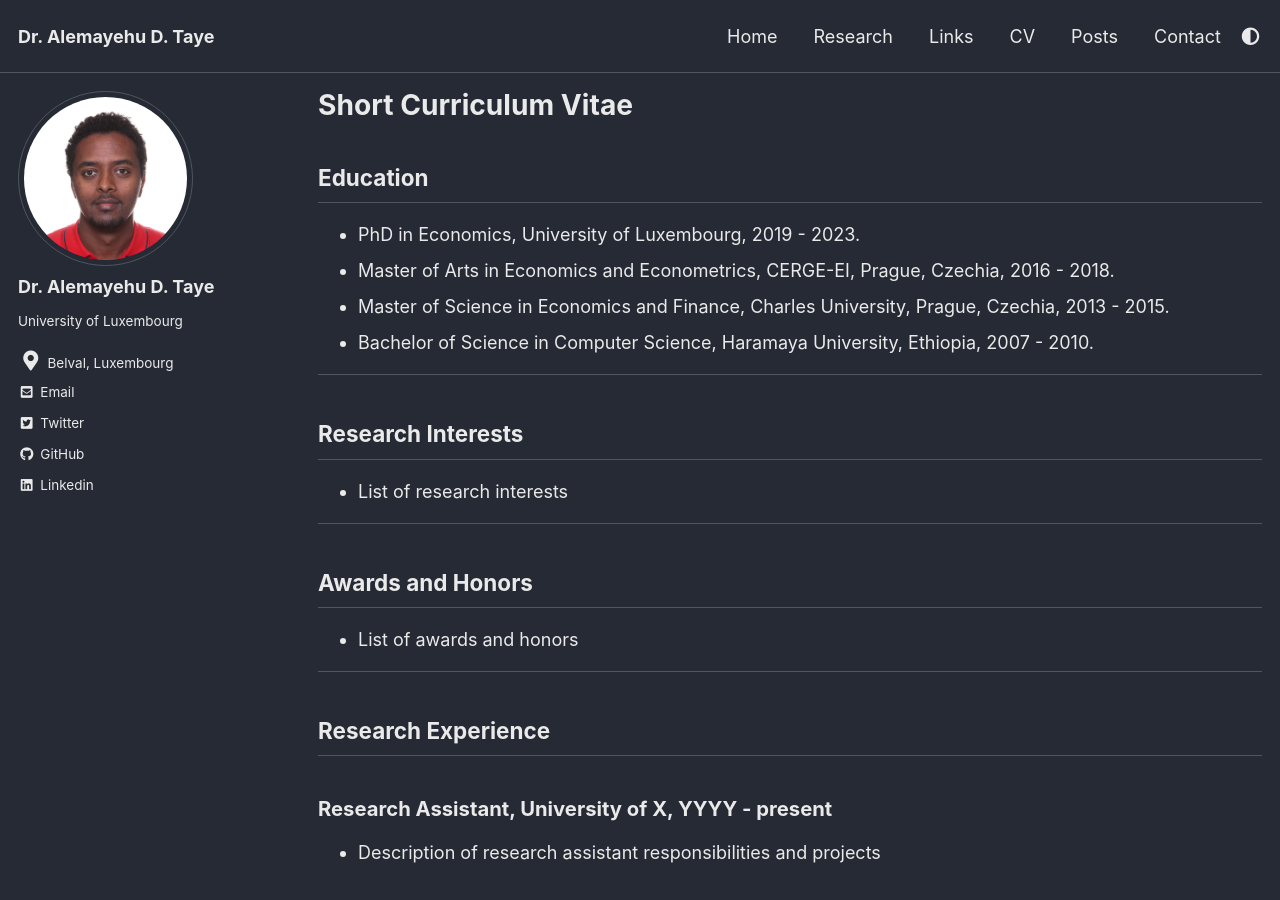
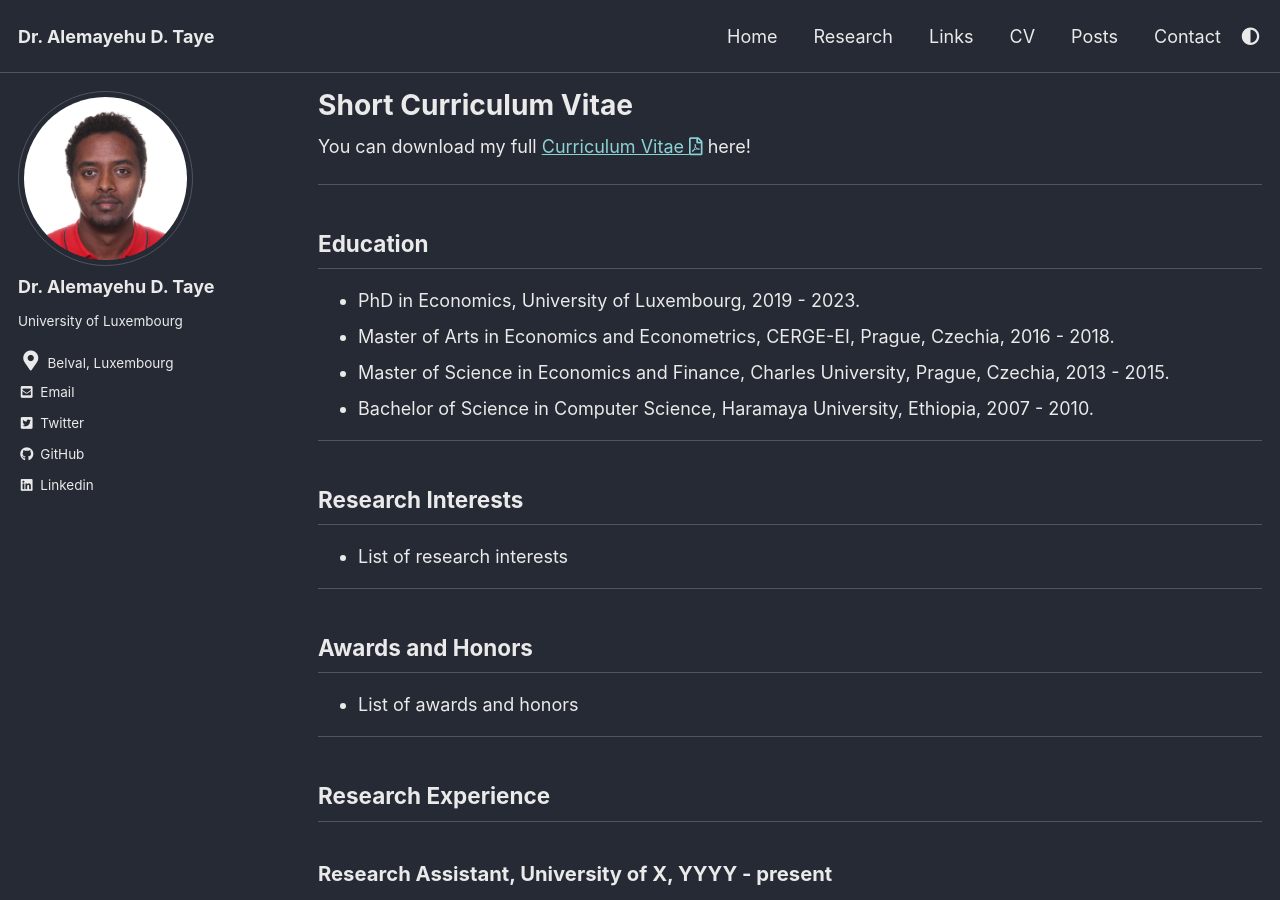
Before and after one commit to AlexTaye/AlexTAYE, a Jekyll site: the page built from _pages/CV.md, in a window 1280 px wide and 900 px high. Built offline with Jekyll 4.4.1, drawn with Linux system fonts in a browser that asks for light colours; cached includes are drawn as plain includes.

Commit message:
Update CV.md

```diff
--- a/_pages/CV.md
+++ b/_pages/CV.md
@@ -13,6 +13,10 @@ toc_icon: "gear"
 ## Alemayehu D. Taye
 [Email](mailto:alemsight@gmail.com) | [LinkedIn](https://www.linkedin.com/in/alex2446/) | [GitHub](https://github.com/alextaye)
 -->
+You can download my full <a target="_blank" href="/_pages/Taye_cv.pdf">Curriculum Vitae <i class="far fa-file-pdf"></i></a> here!
+
+***
+
 ## Education
 
 - PhD in Economics, University of Luxembourg, 2019 - 2023.
```
